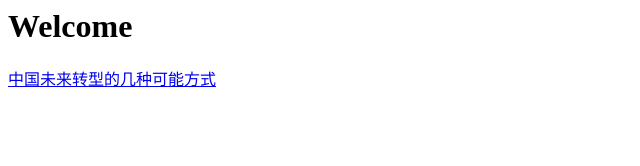
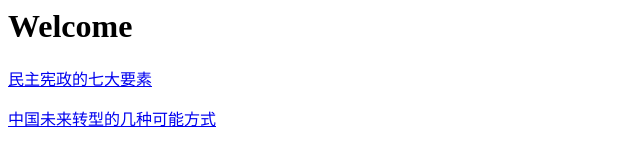
Before and after one commit to weilai2050/weilai2050.github.io, a plain HTML site: page index.html in a window 1280 px wide. Shown: the whole page, without its empty margins (0-640 px from the left). Drawn offline with Linux system fonts and the light colour scheme.

Commit message:
Update index.html

```diff
--- a/index.html
+++ b/index.html
@@ -1,2 +1,5 @@
-  <h1> Welcome </h1>
+<h1> Welcome </h1>
+
+<p><a href="https://mp.weixin.qq.com/s/bAhMzVGzN1opo-3WH_YNhA">民主宪政的七大要素</a>
+
 <p><a href="中国未来转型的几种可能方式.html">中国未来转型的几种可能方式</a>
```
